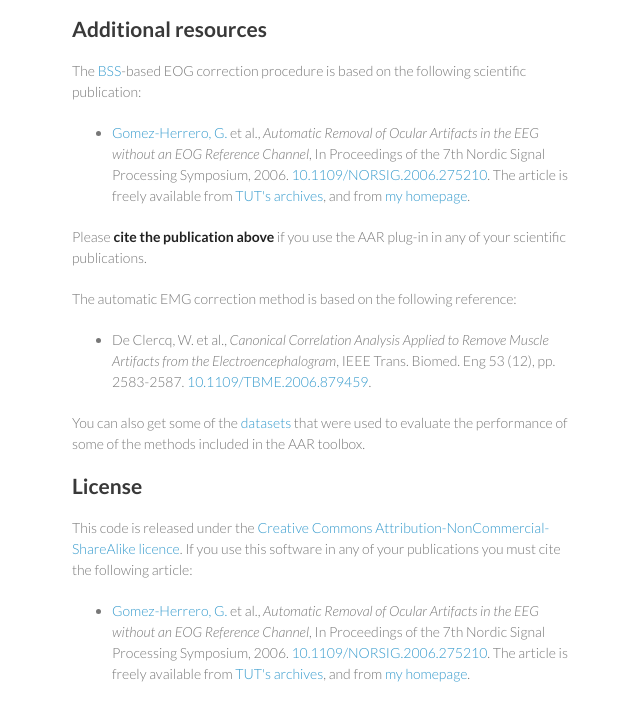
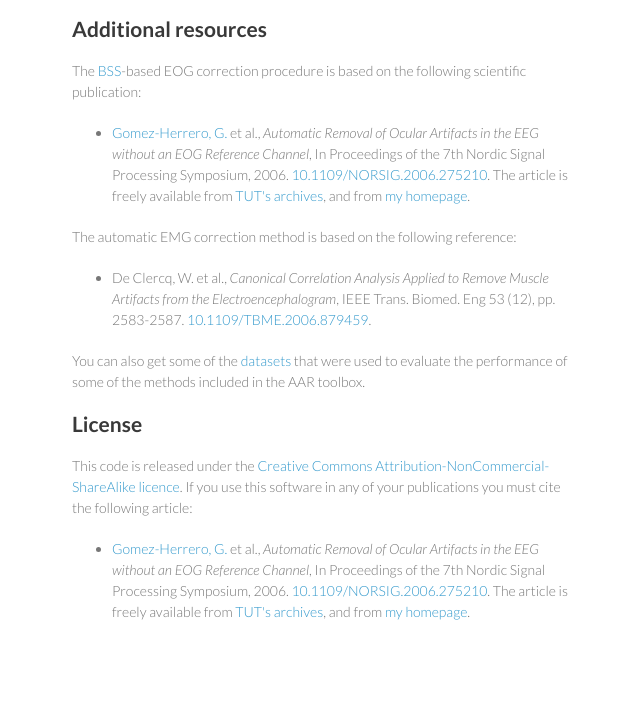
Before and after one commit to germangh/eeglab_plugin_aar, a plain HTML site: page index.html in a window 1280 px wide. Shown: the part 951-1671 px from the top of the page, without its empty margins (498-1138 px from the left). After the commit the page ends 1643 px from the top, so only its background shows below. Drawn offline with Linux system fonts and the light colour scheme.

```diff
--- a/index.html
+++ b/index.html
@@ -89,10 +89,7 @@ EEG without an EOG Reference Channel</em>, In Proceedings of the 7th Nordic Sign
 Processing Symposium, 2006. <a href="http://dx.doi.org/10.1109/NORSIG.2006.275210">10.1109/NORSIG.2006.275210</a>. The
 article is freely available from <a href="http://sp.cs.tut.fi/publications/archive/Gomez-Herrero2006-Automatic.pdf">TUT's archives</a>, and from
 <a href="http://germangh.com/papers/norsig06.pdf">my homepage</a>.</li>
-</ul><p>Please <strong>cite the publication above</strong> if you use the AAR plug-in in any of your
-scientific publications.</p>
-
-<p>The automatic EMG correction method is based on the following reference:</p>
+</ul><p>The automatic EMG correction method is based on the following reference:</p>
 
 <ul>
 <li>De Clercq, W. et al., <em>Canonical Correlation Analysis Applied to Remove
```
Also changed, not shown: params.json (+1 -1 lines).
